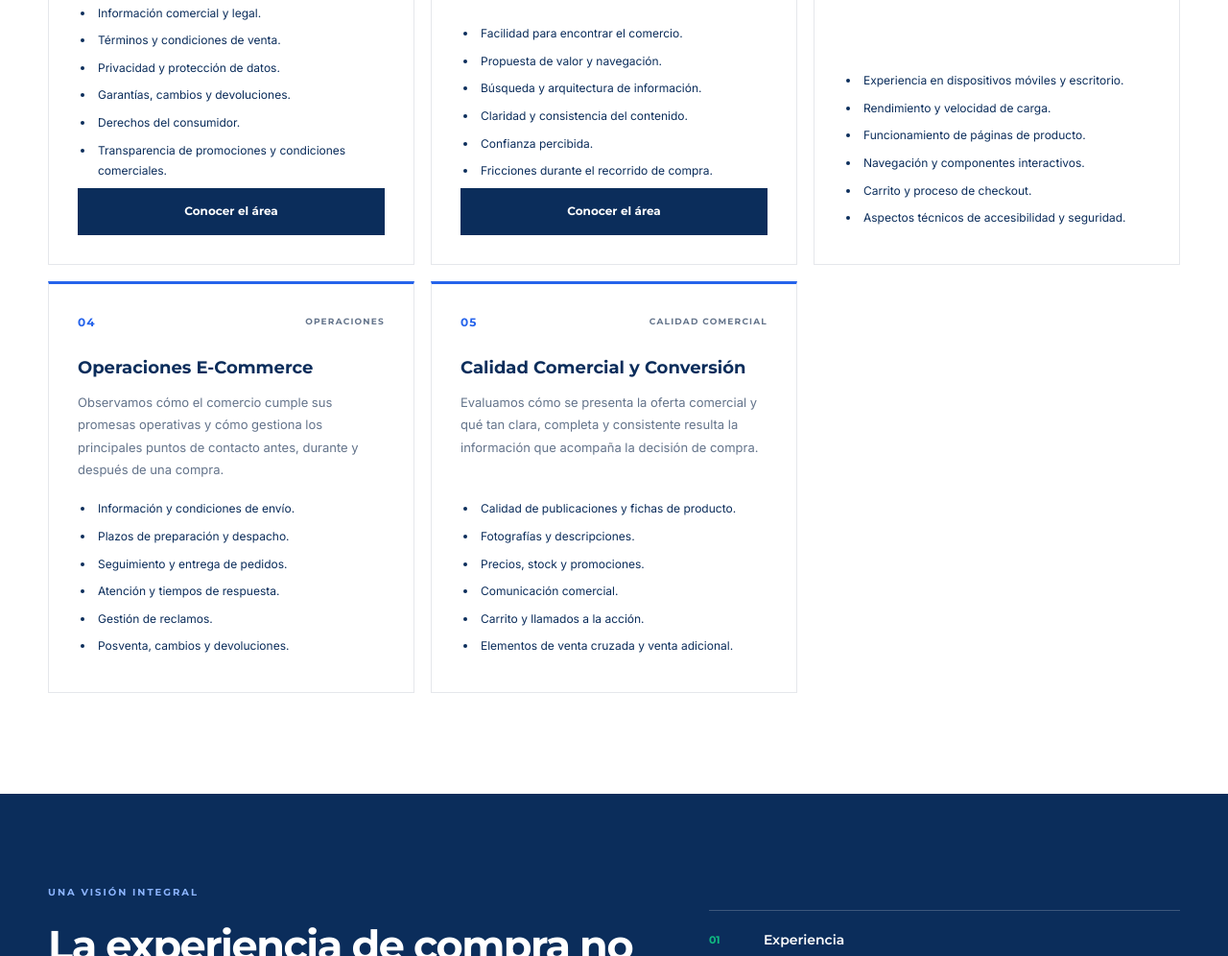
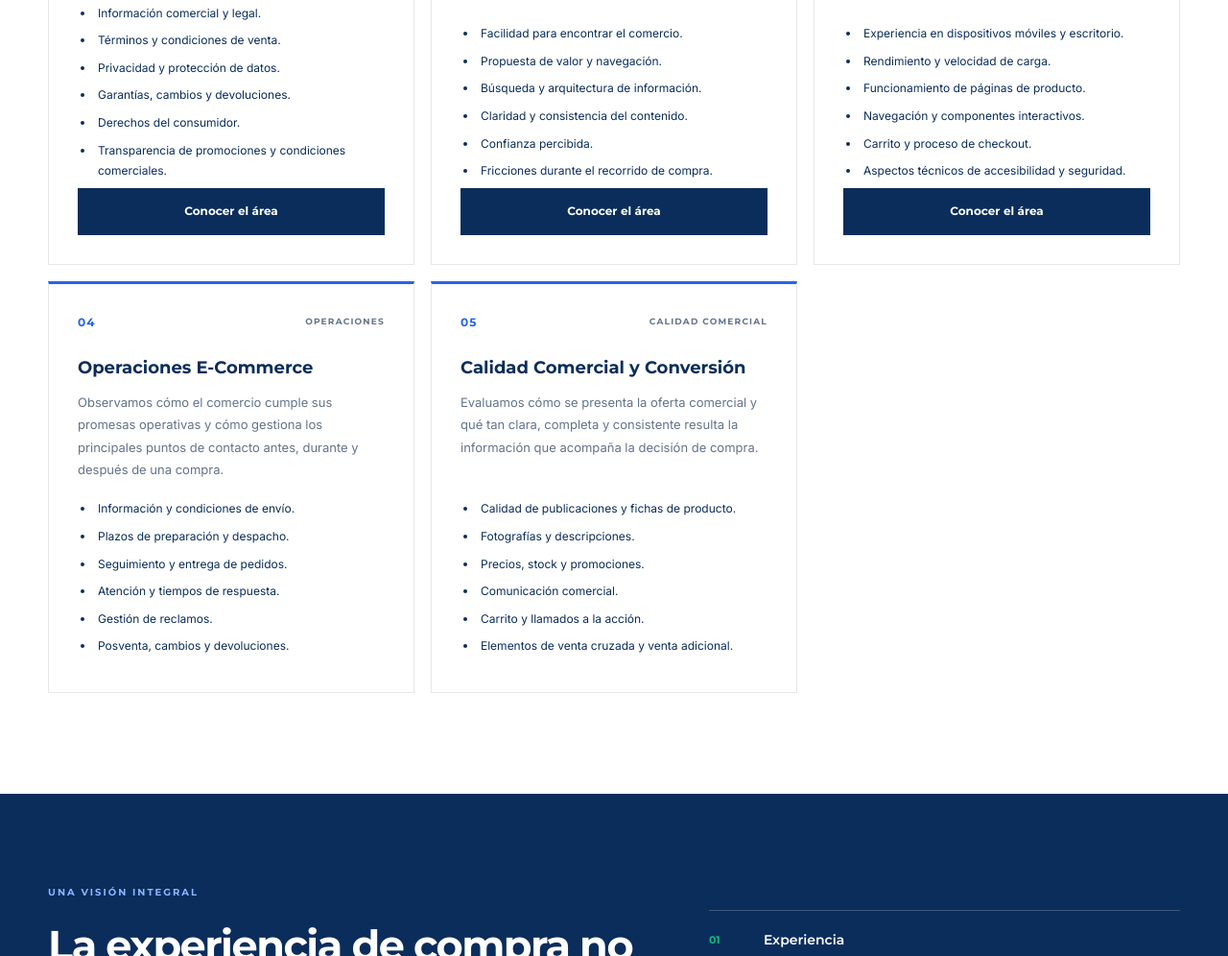
Before and after one commit to fgsantillan0126/cx-review-landing, a plain HTML site: page areas/index.html in a window 1280 px wide. Shown: the part 1383-2379 px from the top of the page at 96% size. Drawn offline with Linux system fonts and the light colour scheme.

Commit message:
Conectar Tecnología y Performance y actualizar sitemap

```diff
--- a/areas/index.html
+++ b/areas/index.html
@@ -304,6 +304,10 @@
     <li>Aspectos técnicos de accesibilidad y seguridad.</li>
   </ul>
 
+  <a class="button-primary" href="/areas/performance/">
+    Conocer el área
+  </a>
+
 </article>
 
 
```
Lines whose indentation alone changed are shown as unchanged.
